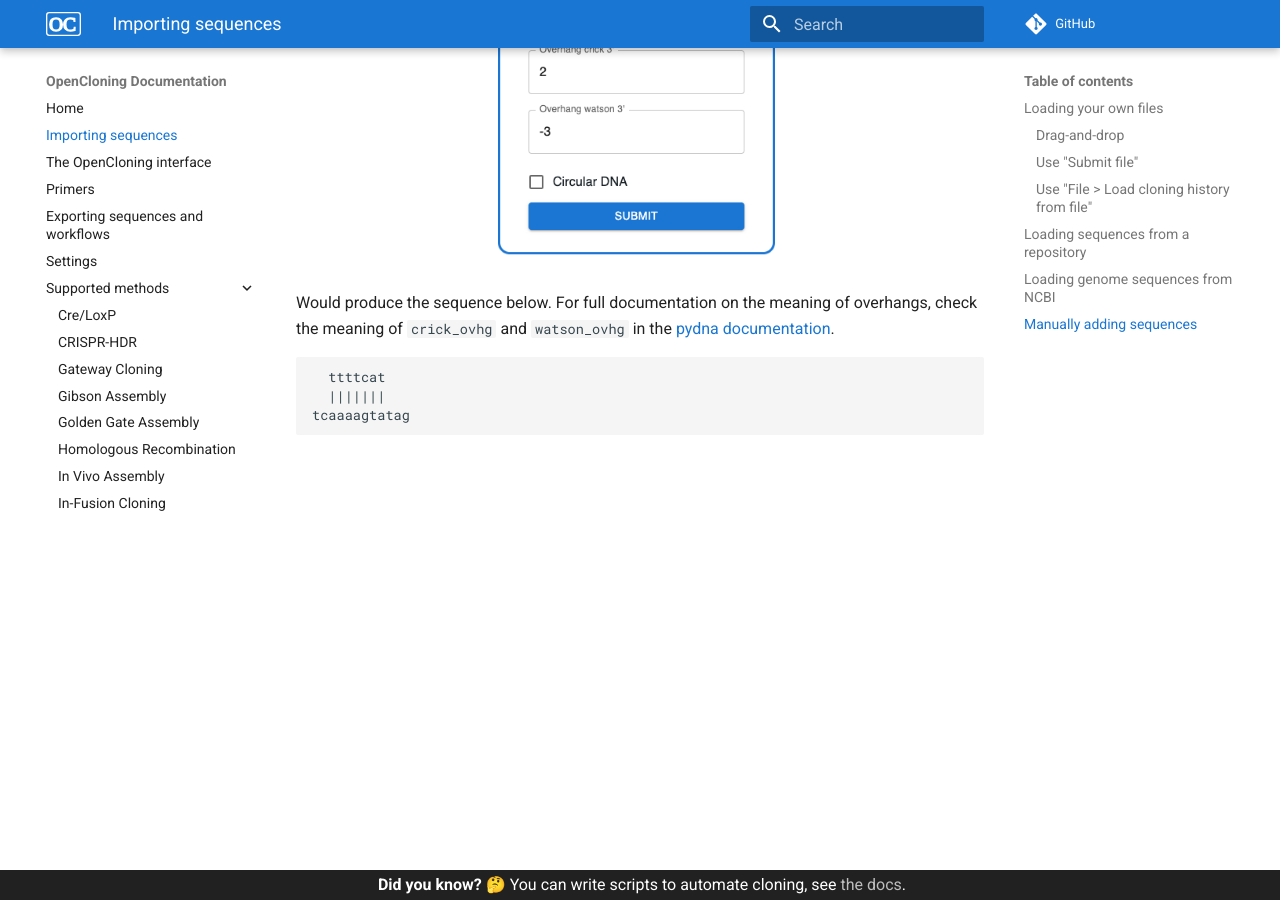
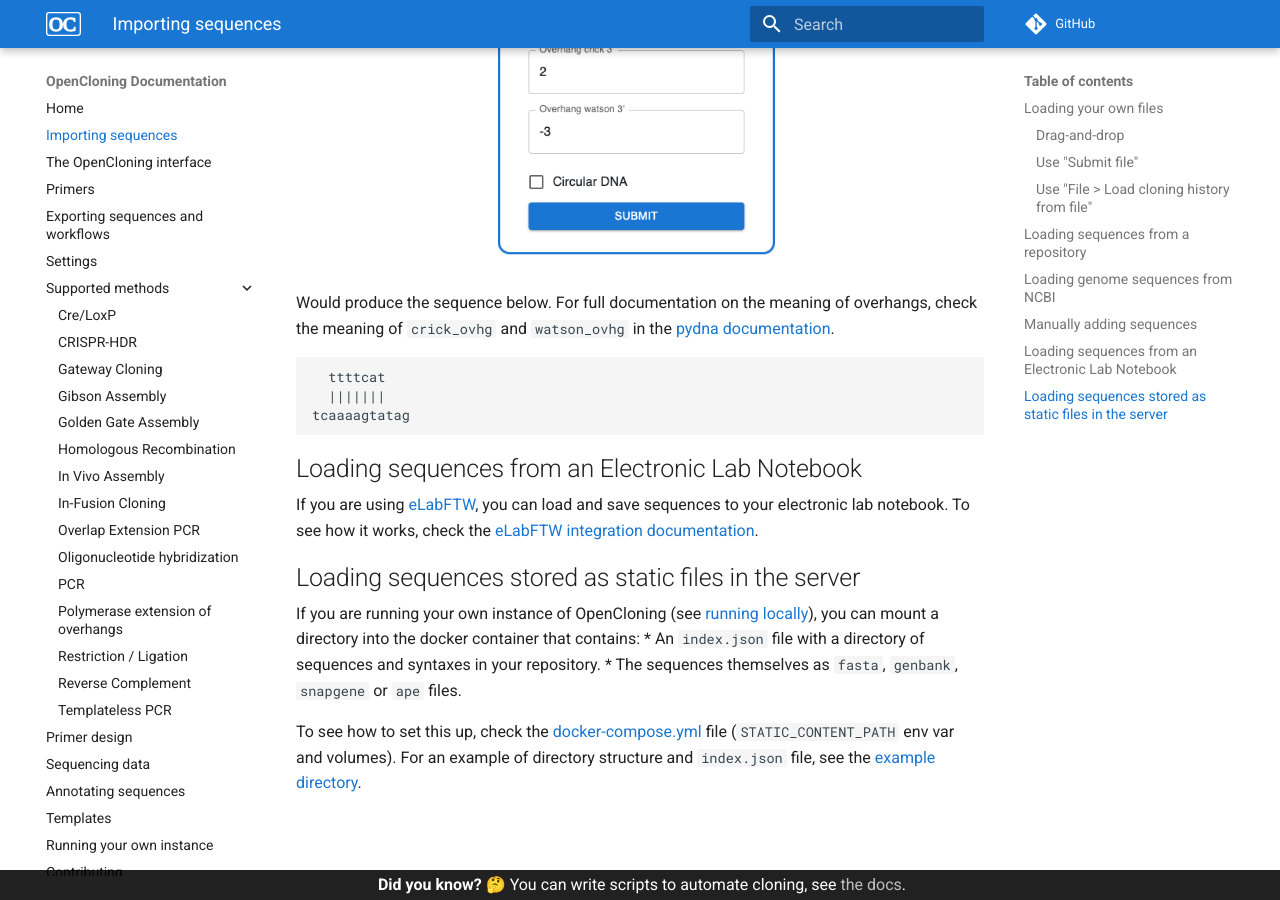
Before and after one commit to OpenCloning/OpenCloning_docs, an MkDocs documentation site: the page built from docs/importing_sequences.md, in a window 1280 px wide and 900 px high, scrolled down 3835 px. Built offline with MkDocs 1.6.1 and Material for MkDocs 9.7.7, drawn with Linux system fonts in a browser that asks for light colours; comment, search, counter and statistics services are not loaded; the version menu is left out.

Commit message:
update info on how to load static files from server

````diff
--- a/docs/importing_sequences.md
+++ b/docs/importing_sequences.md
@@ -89,3 +89,15 @@ Would produce the sequence below. For full documentation on the meaning of overh
   |||||||
 tcaaaagtatag
 ```
+
+## Loading sequences from an Electronic Lab Notebook
+
+If you are using [eLabFTW](https://www.elabftw.net/), you can load and save sequences to your electronic lab notebook. To see how it works, check the [eLabFTW integration documentation](https://doc.elabftw.net/opencloning.html).
+
+## Loading sequences stored as static files in the server
+
+If you are running your own instance of OpenCloning (see [running locally](https://github.com/manulera/OpenCloning?tab=readme-ov-file#%EF%B8%8F-getting-started-in-5-minutes)), you can mount a directory into the docker container that contains:
+* An `index.json` file with a directory of sequences and syntaxes in your repository.
+* The sequences themselves as `fasta`, `genbank`, `snapgene` or `ape` files.
+
+To see how to set this up, check the [docker-compose.yml](https://github.com/manulera/OpenCloning/blob/master/docker-compose.yml) file (`STATIC_CONTENT_PATH` env var and volumes). For an example of directory structure and `index.json` file, see the [example directory](https://github.com/manulera/OpenCloning/tree/master/static_content).
````
